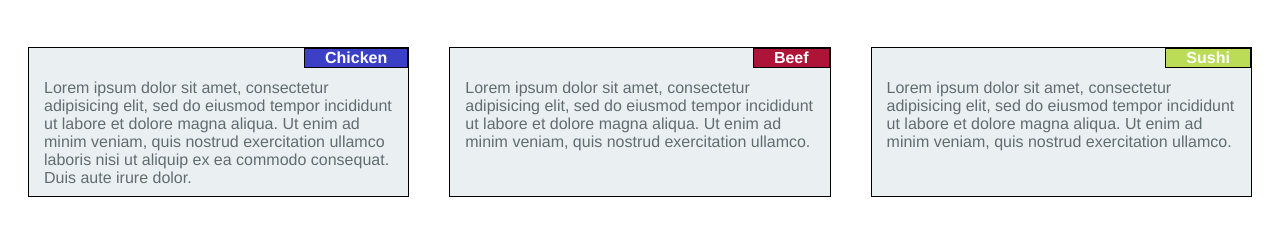
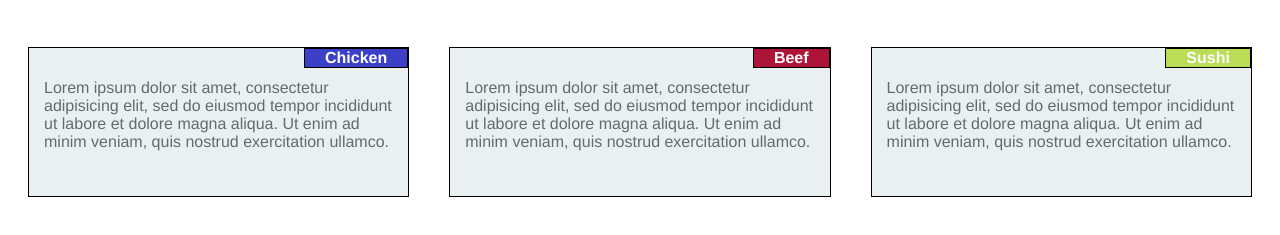
Before and after one commit to farhanaftab25/html-css-js, a plain HTML site: page mod2-solution/index.html in a window 1280 px wide. Shown: the part 61-296 px from the top of the page. Drawn offline with Linux system fonts and the light colour scheme.

Commit message:
Update index.html

```diff
--- a/mod2-solution/index.html
+++ b/mod2-solution/index.html
@@ -15,8 +15,7 @@
       <span id="title1">Chicken</span>
       <p>Lorem ipsum dolor sit amet, consectetur adipisicing elit, sed do eiusmod
       tempor incididunt ut labore et dolore magna aliqua. Ut enim ad minim veniam,
-      quis nostrud exercitation ullamco laboris nisi ut aliquip ex ea commodo
-      consequat. Duis aute irure dolor.</p>
+      quis nostrud exercitation ullamco.</p>
     </section>
   </div>
    <div class="col-lg-4 col-md-6 col-sm-12">
```
